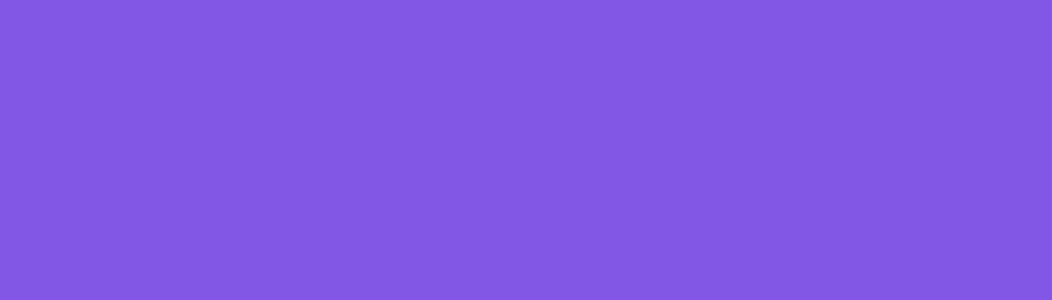
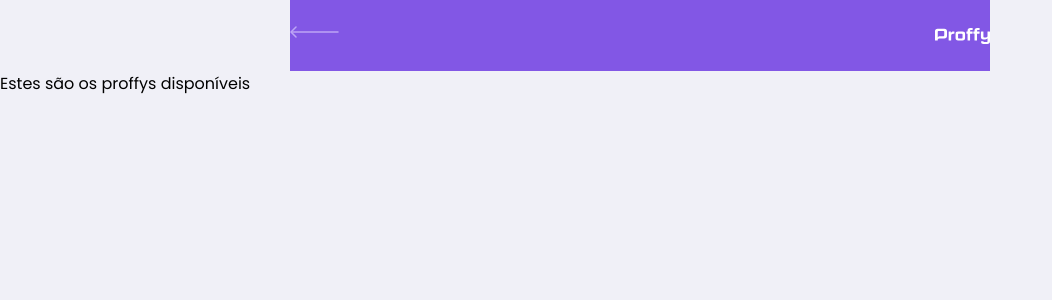
Before and after one commit to lipex360x/Proffy, a React (Create React App) app in the folder frontend/: page /studies in a window 1280 px wide. Shown: the top 300 px of the page, without its empty margins (0-1052 px from the left). Built offline with nearby package versions, Linux system fonts and the light colour scheme.

Commit message:
Global styles updated

```diff
--- /dev/null
+++ b/frontend/src/pages/TeacherForm/index.tsx
@@ -0,0 +1,15 @@
+import React, { useState, useEffect } from 'react'
+import * as S from './styles'
+
+// type HeaderProps = PropsWithChildren<{}>
+
+const TeacherForm = () => {
+  return (
+    <S.Section>
+      <h1>Hello TeacherForm</h1>
+      <p>Boilerplate ReactJS</p>
+    </S.Section>
+  )
+}
+
+export default TeacherForm
--- /dev/null
+++ b/frontend/src/pages/TeacherForm/styles.ts
@@ -0,0 +1,17 @@
+import styled from 'styled-components'
+import { shade } from 'polished'
+
+export const Section = styled.section`
+  display: flex;
+  flex-direction:column;
+  align-items: center;
+  justify-content: center;
+
+  h1 {
+    color: ${shade(0, '#222')}
+  }
+
+  p {
+   color: var(--color-primary)
+  }
+`
--- /dev/null
+++ b/frontend/src/pages/TeacherList/index.tsx
@@ -0,0 +1,31 @@
+import React, { useState, useEffect } from 'react'
+import * as S from './styles'
+import { Link } from 'react-router-dom'
+
+import backIcon from '../../assets/images/icons/back.svg'
+import logo from '../../assets/images/logo.svg'
+// type HeaderProps = PropsWithChildren<{}>
+
+const TeacherList = () => {
+  return (
+    <S.Section>
+
+      <S.TopBar className="container">
+
+        <Link to="/">
+          <img src={backIcon} alt="Icone voltar" />
+        </Link>
+
+        <img src={logo} alt="Logo Proffy" />
+
+      </S.TopBar>
+
+      <S.Container>
+        <strong>Estes são os proffys disponíveis</strong>
+      </S.Container>
+
+    </S.Section>
+  )
+}
+
+export default TeacherList
--- /dev/null
+++ b/frontend/src/pages/TeacherList/styles.ts
@@ -0,0 +1,29 @@
+import styled from 'styled-components'
+
+export const Section = styled.section`
+  width: 100vw;
+  height: 100vh;
+  display: flex;
+  flex-direction: column;
+`
+
+export const TopBar = styled.div`
+  width: 90%;
+  margin: 0 auto;
+  padding: 1.6rem 0;
+
+  background-color: var(--color-primary);
+  display: flex;
+  justify-content: space-between;
+  align-items: center;
+
+  color: var(--color-text-in-primary);
+
+  & > img {
+    height: 1.6rem;
+  }
+`
+
+export const Container = styled.div`
+
+`
--- a/frontend/src/routes/index.tsx
+++ b/frontend/src/routes/index.tsx
@@ -2,10 +2,14 @@ import React from 'react'
 import { Switch, Route } from 'react-router-dom'
 
 import Landing from '../pages/Landing'
+import TeacherList from '../pages/TeacherList'
+import TeacherForm from '../pages/TeacherForm'
 
 const Routes = () => (
   <Switch>
     <Route path="/" component={Landing} exact />
+    <Route path="/teachers" component={TeacherForm} exact />
+    <Route path="/studies" component={TeacherList} exact />
   </Switch>
 )
 
--- a/frontend/src/styles/global.ts
+++ b/frontend/src/styles/global.ts
@@ -36,7 +36,7 @@ export default createGlobalStyle`
   }
 
   body{
-    background: var(--color-primary);
+    background: var(--color-background);
     -webkit-font-smoothing: antialiased;
   }
 
```
